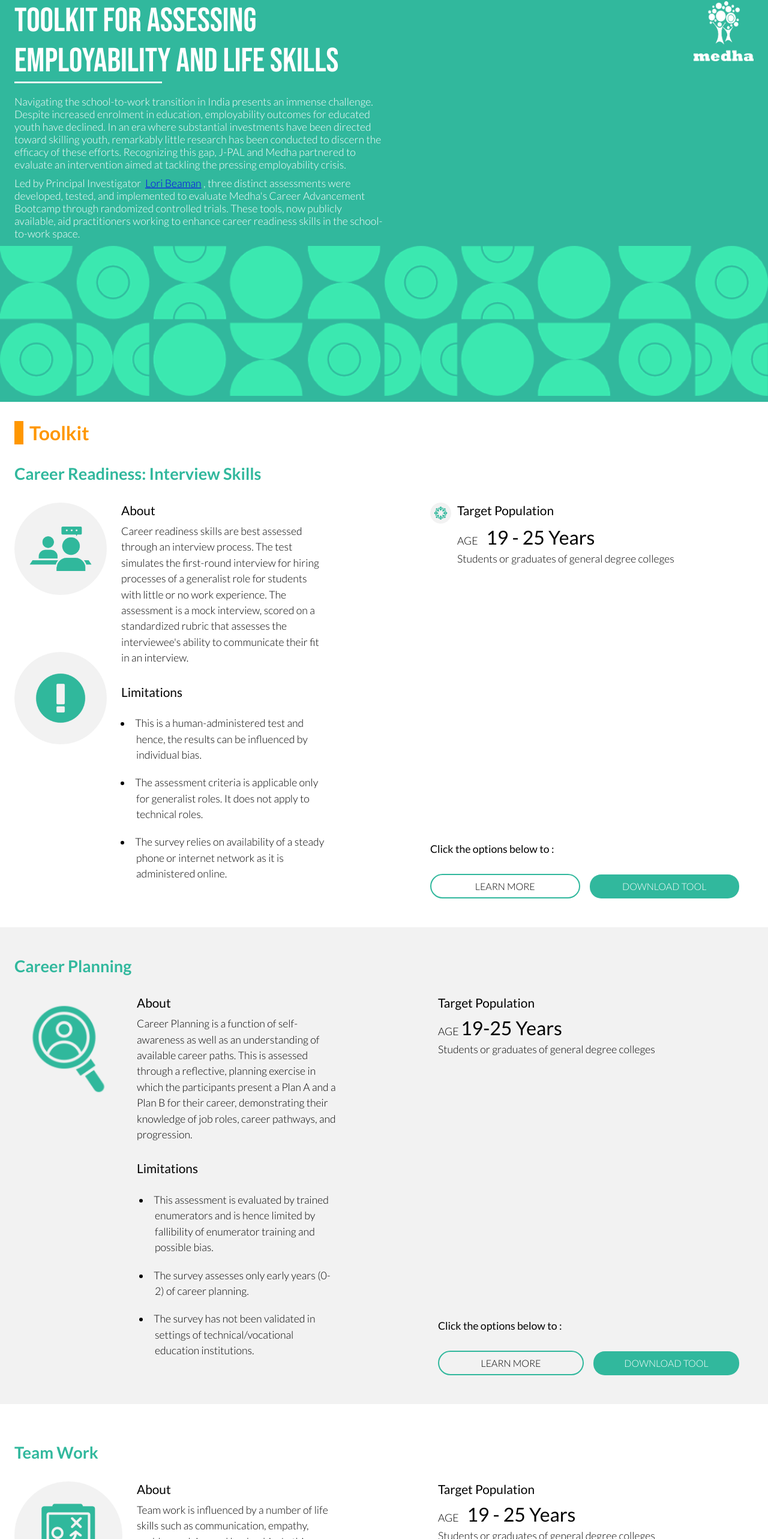
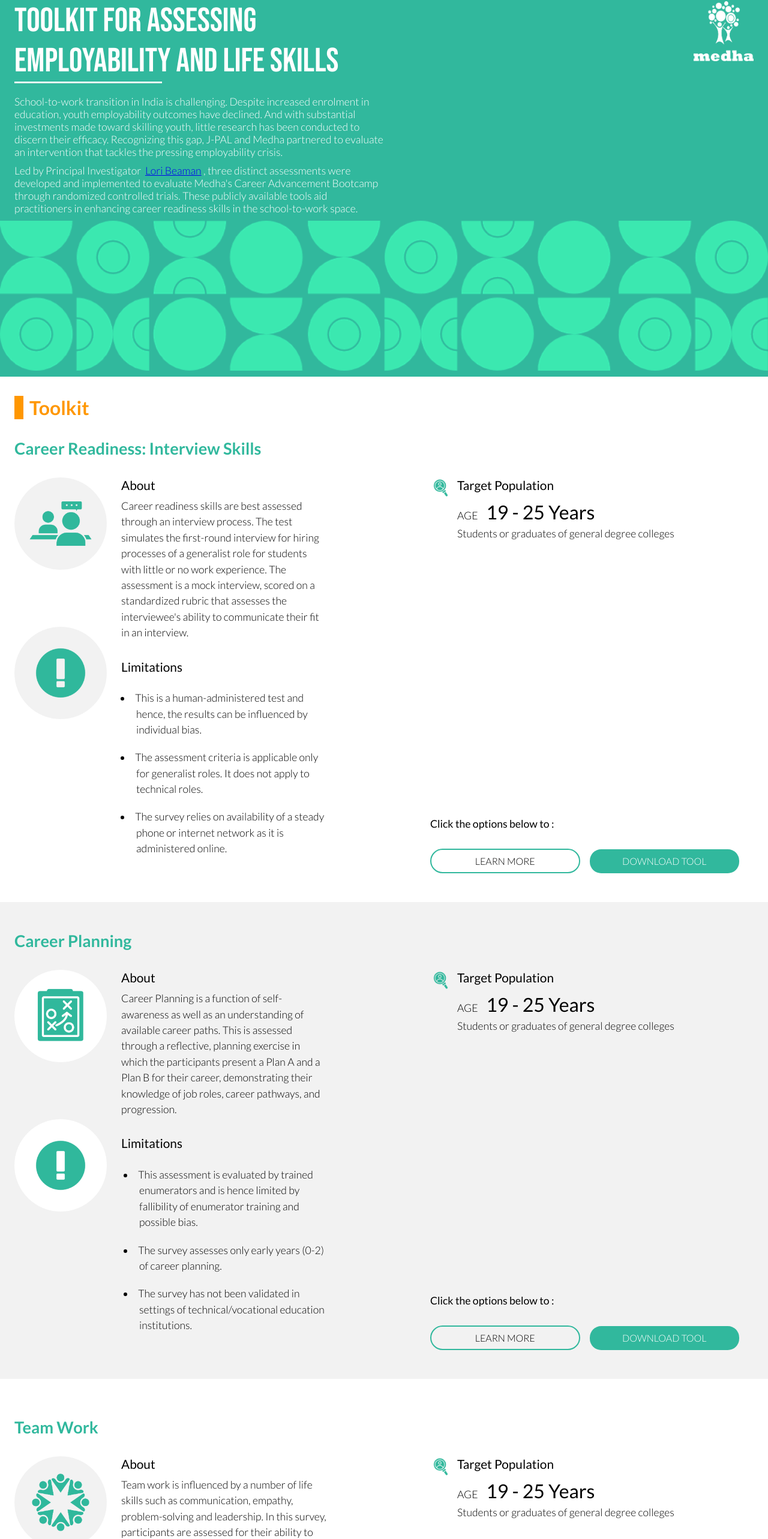
Before and after one commit to gitmedha/rct, a React (Create React App) app: page / in a window 1280 px wide. Shown: the part 8-2574 px from the top of the page at 60% size. Built offline with nearby package versions, Linux system fonts and the light colour scheme.

Commit message:
changed all icons

```diff
--- a/src/components/LandingPage/LandingPage.js
+++ b/src/components/LandingPage/LandingPage.js
@@ -11,12 +11,11 @@
 import MedhaLogo from '../../assets/images/medhaLogo.png';
 import BannerPattern from '../../assets/images/BannerPattern.png';
 import InterviewIcon from '../../assets/images/interviewIcon.png';
-import planningIcon from '../../assets/images/planning.png';
-import teamWorkIcon from '../../assets/images/teamWork.png';
+import targetPopulationGrey from '../../assets/images/planning.png';
+import planningIcon from '../../assets/images/careerplanning.png';
 import limitationGrey from '../../assets/images/limitationGrey.png';
 import limitationWhite from '../../assets/images/limitationWhite.png';
-import targetPopulationGrey from '../../assets/images/targetPopulationGrey.png';
-import targetPopulationWhite from '../../assets/images/targetPopulationWhite.png';
+import teamWorkGrey from '../../assets/images/targetPopulationGrey.png';
 
 
 
@@ -84,12 +83,9 @@
                                     </Box>
                                     <Box>
                                         <div className="header_body_sec">
+                                            <div style={{marginTop:'10px', marginBottom:'10px'}}>School-to-work transition in India is challenging. Despite increased enrolment in education, youth employability outcomes have declined. And with substantial investments made toward skilling youth, little research has been conducted to discern their efficacy. Recognizing this gap, J-PAL and Medha partnered to evaluate an intervention that tackles the pressing employability crisis.                                            </div>
                                             <div style={{marginTop:'10px', marginBottom:'10px'}}>
-                                            Navigating the school-to-work transition in India presents an immense challenge. Despite increased enrolment in education, employability outcomes for educated youth have declined.
-In an era where substantial investments have been directed toward skilling youth, remarkably little research has been conducted to discern the efficacy of these efforts. Recognizing this gap, J-PAL and Medha partnered to evaluate an intervention aimed at tackling the pressing employability crisis.                                            </div>
-                                            <div style={{marginTop:'10px', marginBottom:'10px'}}>
-                                            Led by Principal Investigator &nbsp;<a href='https://faculty.wcas.northwestern.edu/lab823/' target="_blank" rel="noopener noreferrer">Lori Beaman</a>&nbsp;, three distinct assessments were developed, tested, and implemented to evaluate Medha's Career Advancement Bootcamp through randomized controlled trials. These tools, now publicly available, aid practitioners
-working to enhance career readiness skills in the school-to-work space.
+                                            Led by Principal Investigator &nbsp;<a href='https://faculty.wcas.northwestern.edu/lab823/' target="_blank" rel="noopener noreferrer">Lori Beaman</a>&nbsp;, three distinct assessments were developed and implemented to evaluate Medha's Career Advancement Bootcamp through randomized controlled trials. These publicly available tools aid practitioners in enhancing career readiness skills in the school-to-work space.
                                             </div>
                                         </div>
                                     </Box>
@@ -218,8 +214,13 @@
                 <Container className='secondary_section' maxWidth="xl">
                     <div className='accordion_header_sec' id="interview_skills_sec">Career Planning</div>
                     <Grid item xs={12} display="flex" justifyContent="space-between">
+                        <Box display="flex" flexDirection="column">
                             <Box>
-                            <img src={planningIcon} alt='planning logo' style={{height:'180px', width:'180px'}}/>
+                            <img src={planningIcon} alt='planning logo' style={{height:'154px', width:'154px'}}/>
+                            </Box>
+                            <Box>
+                                <img src={limitationWhite} alt="limitations icon" style={{height:'154px', width:'154px', marginTop:'5.7rem'}}/>
+                            </Box>
                         </Box>
                         <Container>
                         <Grid container display="flex" justifyContent="space-between">
@@ -254,11 +255,13 @@
 
                             </Grid>
                             <Grid item xs={12} sm={12} md={6} lg={6} xl={6} display="flex" flexDirection="column" justifyContent="space-between">
-                            <Box>
+                                <Box style={{display:"flex"}}>
+                                    <img src={targetPopulationGrey} alt=" target Population icon" style={{height:'35px', width:'35px'}}/>
+                                    <Box style={{marginLeft:'10px'}}>
                                         <div className='box_header_sec'>Target Population</div>
-                                    <div className='box_body_sec' style={{lineHeight:'30px', marginTop:'15px'}}>
+                                        <div className='box_body_sec' style={{lineHeight:'30px', marginTop:'18px'}}>
                                             <div>
-                                        AGE <span className="age_span">19-25 Years</span>
+                                            AGE &nbsp;&nbsp;&nbsp;<span className="age_span">19&nbsp;-&nbsp;25 Years</span>
 
                                             </div>
                                             <div>
@@ -268,7 +271,7 @@
 
                                         </div>
                                     </Box>
-
+                                </Box>
                                 <Box>
                                         <div className="font-Lato-regular-500">
                                             Click the options below to :
@@ -303,8 +306,6 @@
 
                                         </Grid>
                                 </Box>
-
-
                             </Grid>
                         </Grid>
 
@@ -319,8 +320,13 @@
                     <div className='accordion_header_sec' id="interview_skills_sec">Team Work</div>
 
                     <Grid item xs={12} display="flex" justifyContent="space-between">
+                        <Box display="flex" flexDirection="column">
                             <Box>
-                            <img src={teamWorkIcon} alt="team work logo" style={{height:'180px', width:'180px'}}/>
+                            <img src={teamWorkGrey} alt='team work logo' style={{height:'154px', width:'154px'}}/>
+                            </Box>
+                            <Box>
+                                <img src={limitationGrey} alt="limitations icon" style={{height:'154px', width:'154px', marginTop:'7rem'}}/>
+                            </Box>
                         </Box>
                         <Container>
                         <Grid container display="flex" justifyContent="space-between">
@@ -354,9 +360,11 @@
 
                             </Grid>
                             <Grid item xs={12} sm={12} md={6} lg={6} xl={6} display="flex" flexDirection="column" justifyContent="space-between">
-                            <Box>
+                            <Box style={{display:"flex"}}>
+                                    <img src={targetPopulationGrey} alt=" target Population icon" style={{height:'35px', width:'35px'}}/>
+                                    <Box style={{marginLeft:'10px'}}>
                                         <div className='box_header_sec'>Target Population</div>
-                                    <div className='box_body_sec' style={{lineHeight:'30px', marginTop:'15px'}}>
+                                        <div className='box_body_sec' style={{lineHeight:'30px', marginTop:'18px'}}>
                                             <div>
                                             AGE &nbsp;&nbsp;&nbsp;<span className="age_span">19&nbsp;-&nbsp;25 Years</span>
 
@@ -368,7 +376,7 @@
 
                                         </div>
                                     </Box>
-
+                                </Box>
                                 <Box>
                                         <div className="font-Lato-regular-500">
                                             Click the options below to :
@@ -404,7 +412,6 @@
                                         </Grid>
                                 </Box>
 
-
                             </Grid>
                         </Grid>
 
```
Also changed, not shown: src/assets/images/careerplanning.png (added). Lines whose indentation alone changed are shown as unchanged.
